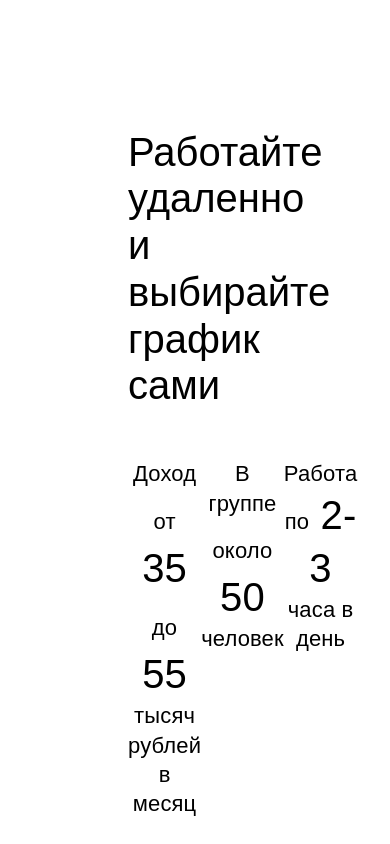
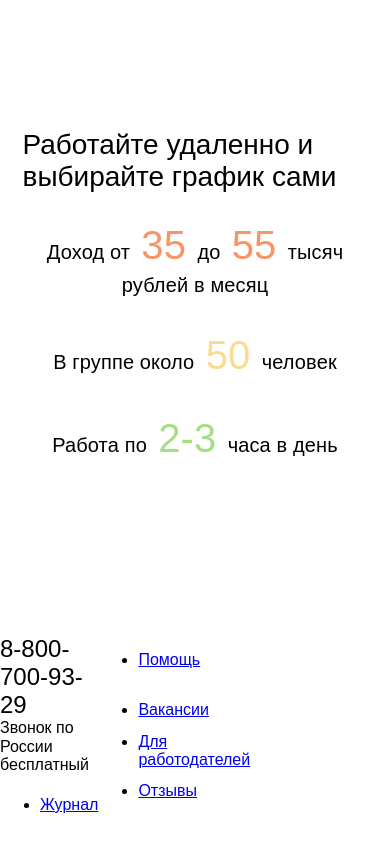
Before and after one commit to NurgaleevaDi/hr-landing, a React (Create React App) app: page / in a window 390 px wide. Shown: the part 2540-3384 px from the top of the page. Built offline with nearby package versions, Linux system fonts and the light colour scheme.

Commit message:
block schedule - mobile ver

```diff
--- a/src/components/Schedule/Schedule.css
+++ b/src/components/Schedule/Schedule.css
@@ -1,7 +1,7 @@
 .schedule{
+  max-width: 1225px;
+  margin: auto;
   margin-bottom: 140px;
-  padding-left: 128px;
-  padding-right: 128px;
 }
 .schedule__title {
   font-style: normal;
@@ -14,6 +14,7 @@
 
 .schedule__list {
   display: flex;
+  flex-wrap: wrap;
   list-style: none;
   justify-content: space-between;
   padding: 0;
@@ -23,12 +24,79 @@
   text-align: center;
   font-style: normal;
   font-weight: 400;
-  font-size: 22px;
+  font-size: 24px;
   letter-spacing: 0.007em;
   line-height: 1.33;
   max-width: 385px;
+  margin-right: 35px;
+}
+
+.schedule__points:last-child{
+  margin-right: 0px;
 }
 
 .schedule__span{
   font-size: 40px;
 }
+
+.schedule__span_one{
+  color: #F89567;
+}
+
+.schedule__span_two {
+  color: #FADC8E;
+}
+
+.schedule__span_three {
+  color: #A5DE83;
+}
+
+@media screen and (max-width: 460px) {
+  .schedule{
+    max-width: 345px;
+    /* margin: auto;
+    margin-bottom: 140px; */
+  }
+  .schedule__title {
+    font-size: 28px;
+    margin-bottom: 25px;
+    /* font-style: normal;
+    font-weight: 400;
+    font-size: 40px;
+    line-height: 1.17;
+    margin: 0;
+    margin-bottom: 50px; */
+  }
+
+  .schedule__list {
+    /* display: flex;
+    flex-wrap: wrap;
+    list-style: none;
+    justify-content: space-between;
+    padding: 0; */
+    justify-content: center;
+  }
+
+  .schedule__points {
+    font-size: 20px;
+    margin-right: 0px;
+    margin-bottom: 30px;
+
+    /* text-align: center;
+    font-style: normal;
+    font-weight: 400;
+    font-size: 24px;
+    letter-spacing: 0.007em;
+    line-height: 1.33;
+    max-width: 385px;
+    margin-right: 35px; */
+  }
+
+  .schedule__points:last-child{
+    /* margin-right: 0px; */
+  }
+
+  .schedule__span{
+    font-size: 40px;
+  }
+}
--- a/src/components/Schedule/Schedule.js
+++ b/src/components/Schedule/Schedule.js
@@ -6,14 +6,14 @@ function Schedule() {
       <h2 className='schedule__title'>Работайте удаленно и выбирайте график сами</h2>
       <ul className='schedule__list'>
         <li className='schedule__points'>
-          Доход от<span className='schedule__span'> 35 </span>
-          до<span className='schedule__span'> 55 </span>тысяч рублей в месяц
+          Доход от<span className='schedule__span schedule__span_one'> 35 </span>
+          до<span className='schedule__span schedule__span_one'> 55 </span>тысяч рублей в месяц
         </li>
         <li className='schedule__points'>
-          В группе около<span className='schedule__span'> 50 </span>человек
+          В группе около<span className='schedule__span schedule__span_two'> 50 </span>человек
         </li>
         <li className='schedule__points'>
-          Работа по<span className='schedule__span'> 2-3 </span>часа в день
+          Работа по<span className='schedule__span schedule__span_three'> 2-3 </span>часа в день
         </li>
       </ul>
     </section>
```
